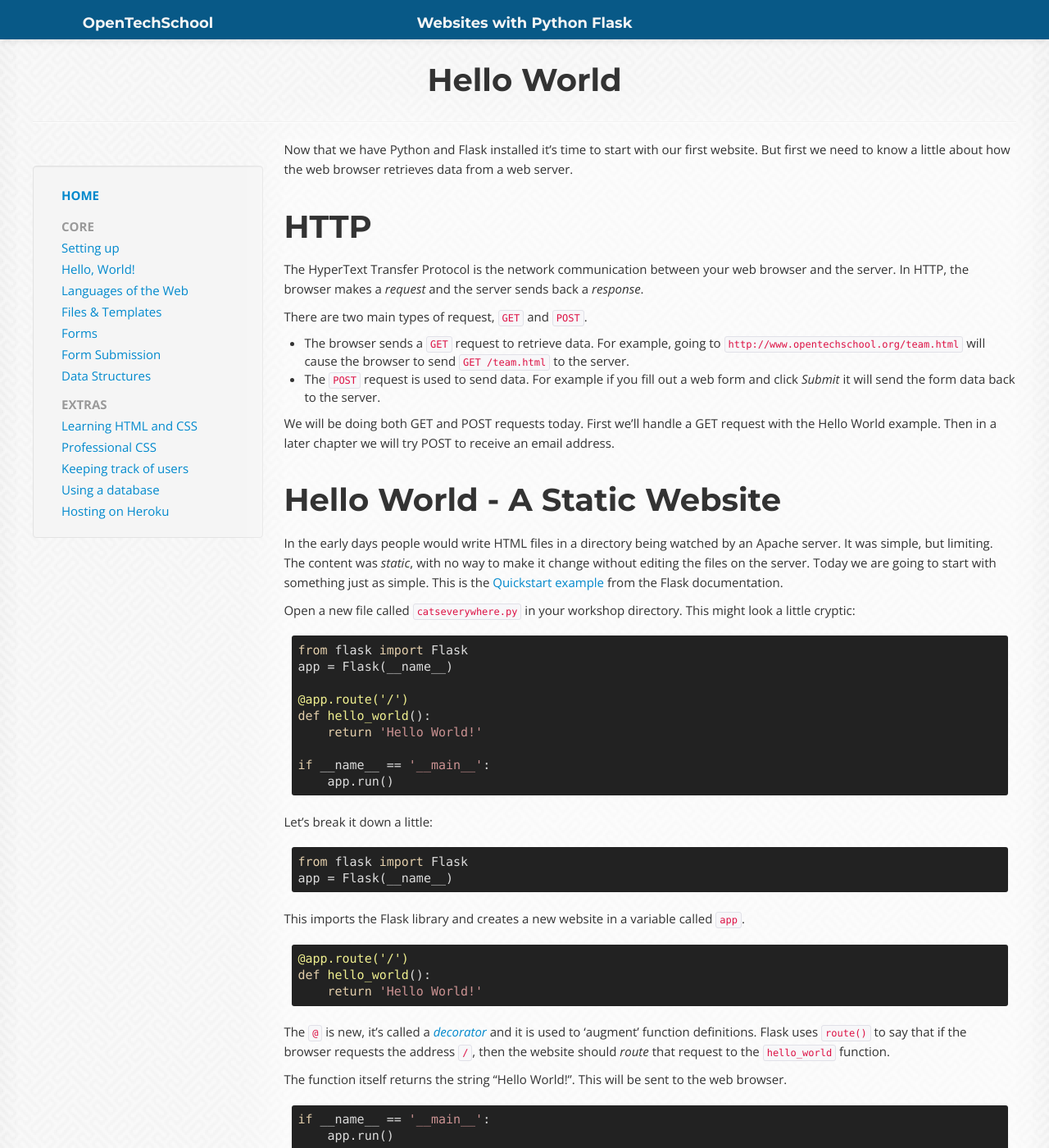
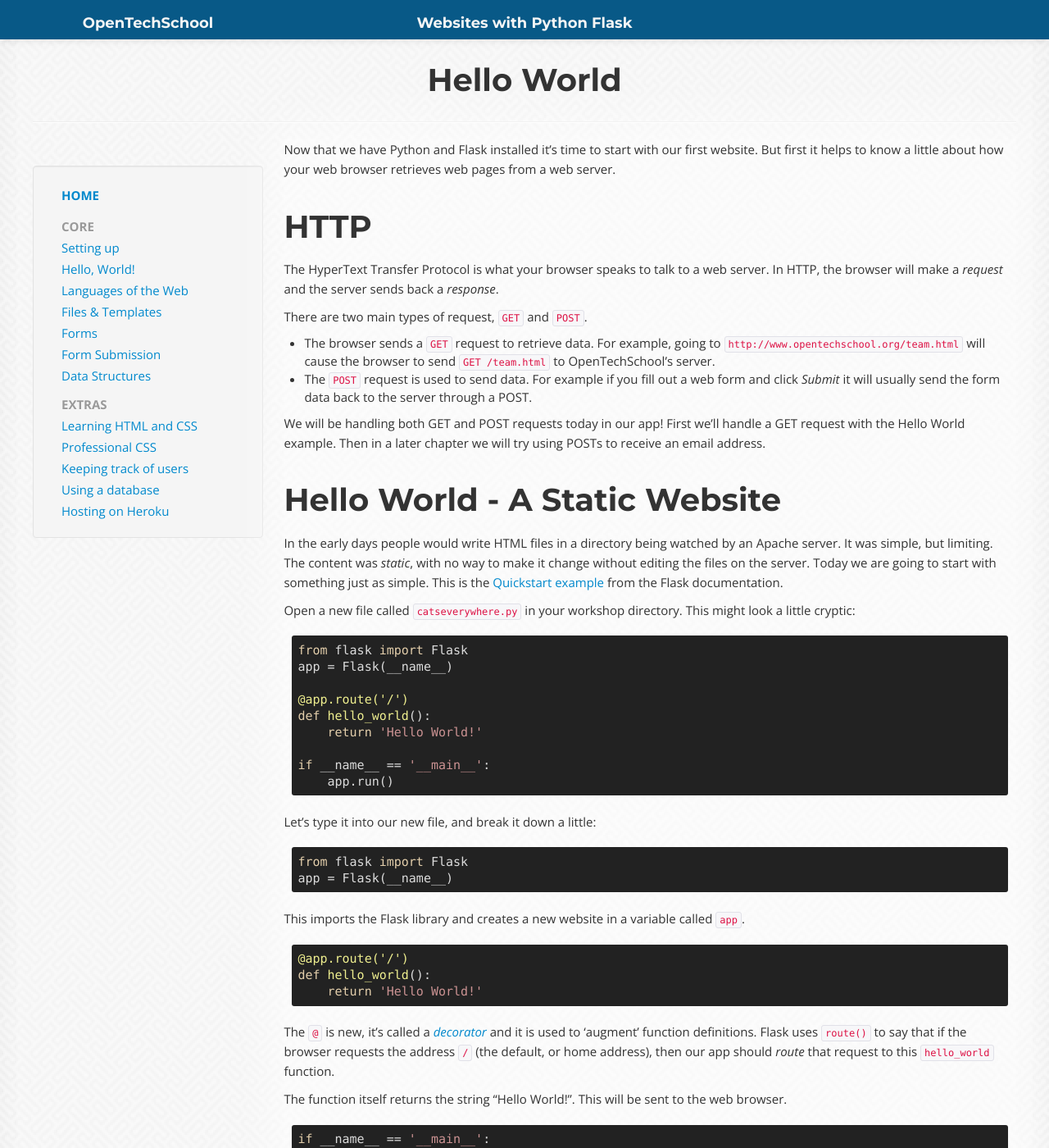
Before and after one commit to OpenTechSchool/python-flask, a Jekyll site: the page built from core/hello-world.md, in a window 1280 px wide and 1400 px high. Shown: the whole window at 82% size. Built offline with Jekyll 4.4.1, drawn with Linux system fonts in a browser that asks for light colours; some of the changed text lies outside the part shown.

Commit message:
Language edits

```diff
--- a/core/hello-world.md
+++ b/core/hello-world.md
@@ -5,18 +5,18 @@ title: Hello World
 
 ---
 
-Now that we have Python and Flask installed it's time to start with our first website. But first we need to know a little about how the web browser retrieves data from a web server.
+Now that we have Python and Flask installed it's time to start with our first website. But first it helps to know a little about how your web browser retrieves web pages from a web server.
 
 # HTTP
 
-The HyperText Transfer Protocol is the network communication between your web browser and the server. In HTTP, the browser makes a _request_ and the server sends back a _response_.
+The HyperText Transfer Protocol is what your browser speaks to talk to a web server. In HTTP, the browser will make a _request_ and the server sends back a _response_.
 
 There are two main types of request, `GET` and `POST`.
 
-* The browser sends a `GET` request to retrieve data. For example, going to `http://www.opentechschool.org/team.html` will cause the browser to send `GET /team.html` to the server.
-* The `POST` request is used to send data. For example if you fill out a web form and click _Submit_ it will send the form data back to the server.
+* The browser sends a `GET` request to retrieve data. For example, going to `http://www.opentechschool.org/team.html` will cause the browser to send `GET /team.html` to OpenTechSchool's server.
+* The `POST` request is used to send data. For example if you fill out a web form and click _Submit_ it will usually send the form data back to the server through a POST.
 
-We will be doing both GET and POST requests today. First we'll handle a GET request with the Hello World example. Then in a later chapter we will try POST to receive an email address.
+We will be handling both GET and POST requests today in our app! First we'll handle a GET request with the Hello World example. Then in a later chapter we will try using POSTs to receive an email address.
 
 # Hello World - A Static Website
 
@@ -34,7 +34,7 @@ Open a new file called `catseverywhere.py` in your workshop directory. This migh
     if __name__ == '__main__':
         app.run()
 
-Let's break it down a little:
+Let's type it into our new file, and break it down a little:
 
     from flask import Flask
     app = Flask(__name__)
@@ -45,7 +45,7 @@ This imports the Flask library and creates a new website in a variable called `a
     def hello_world():
         return 'Hello World!'
 
-The `@` is new, it's called a [_decorator_](http://en.wikipedia.org/wiki/Python_syntax_and_semantics#Decorators) and it is used to 'augment' function definitions. Flask uses `route()` to say that if the browser requests the address `/`, then the website should _route_ that request to the `hello_world` function.
+The `@` is new, it's called a [_decorator_](http://en.wikipedia.org/wiki/Python_syntax_and_semantics#Decorators) and it is used to 'augment' function definitions. Flask uses `route()` to say that if the browser requests the address `/` (the default, or home address), then our app should _route_ that request to this `hello_world` function.
 
 The function itself returns the string "Hello World!". This will be sent to the web browser.
 
@@ -54,7 +54,7 @@ The function itself returns the string "Hello World!". This will be sent to the
 
 This is Python for  "if this script is run directly then start the application".
 
-Now you can start running your first website!
+Now you can start running your first website! In your terminal:
 
 	$ python catseverywhere.py
 	 * Running on http://127.0.0.1:5000/
```
